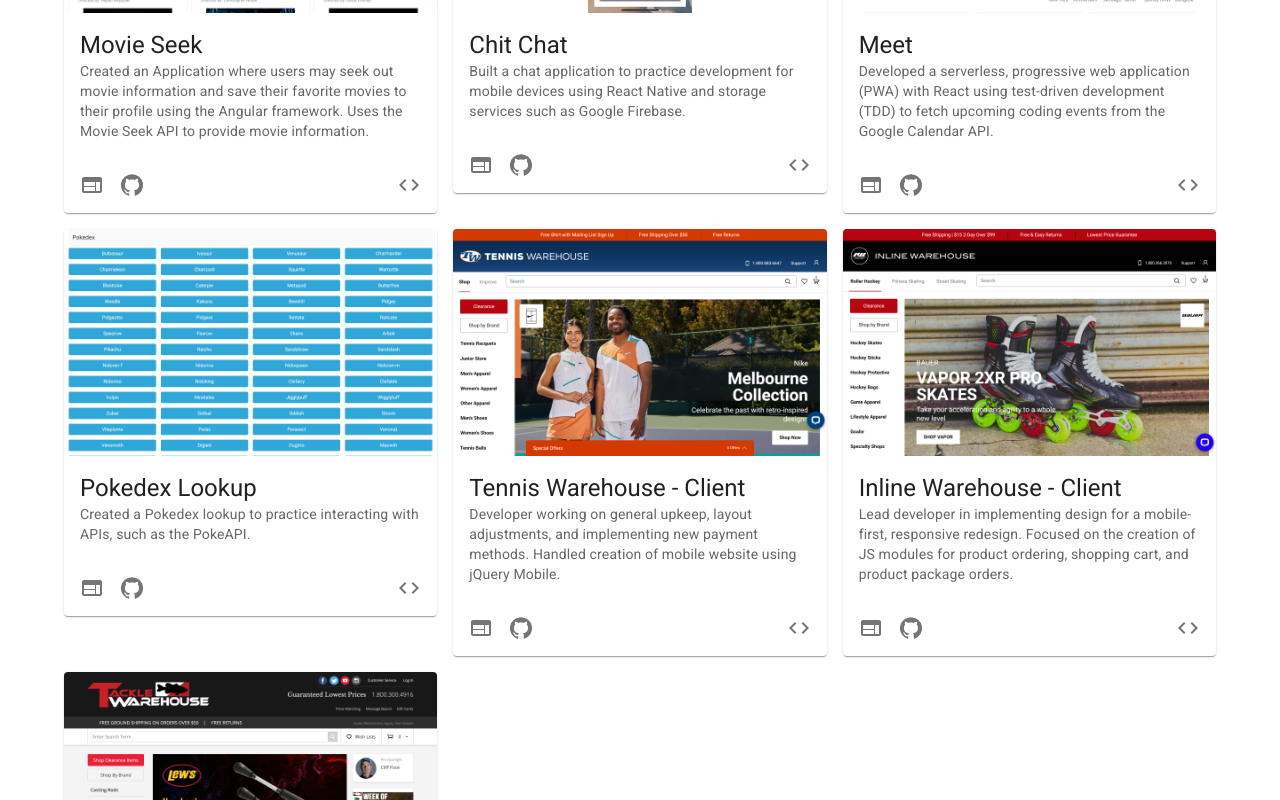
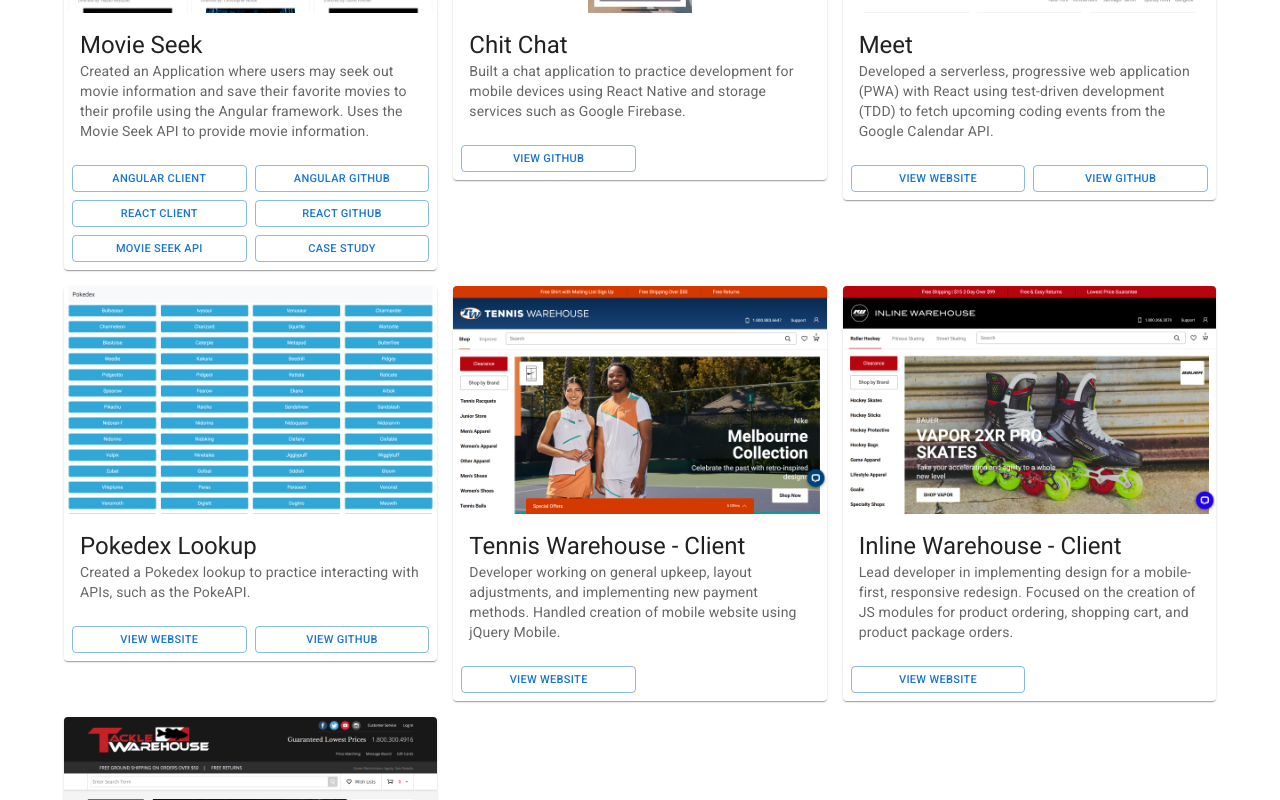
Before and after one commit to Alex-Guizar/my-portfolio, a React (Create React App) app: page / in a window 1280 px wide. Shown: the part 1720-2520 px from the top of the page. Built offline with nearby package versions, Linux system fonts and the light colour scheme.

Commit message:
Redesigned how the cards handled links. Removed skills from cards

```diff
--- a/src/components/ProjectCard.js
+++ b/src/components/ProjectCard.js
@@ -3,28 +3,13 @@
 
 // Material Components
 import Box from '@mui/material/Box';
-import { styled } from '@mui/material/styles';
+import Grid from '@mui/material/Grid';
 import Card from '@mui/material/Card';
 import CardMedia from '@mui/material/CardMedia';
 import CardContent from '@mui/material/CardContent';
 import CardActions from '@mui/material/CardActions';
-import Collapse from '@mui/material/Collapse';
-import IconButton from '@mui/material/IconButton';
+import Button from '@mui/material/Button';
 import Typography from '@mui/material/Typography';
-import GitHubIcon from '@mui/icons-material/GitHub';
-import WebIcon from '@mui/icons-material/Web';
-import CodeIcon from '@mui/icons-material/Code';
-
-const ExpandMore = styled((props) => {
-  const { expand, ...other } = props;
-  return <IconButton {...other} />;
-})(({ theme, expand }) => ({
-  transform: !expand ? 'rotate(0deg)' : 'rotate(180deg)',
-  marginLeft: 'auto',
-  transition: theme.transitions.create('transform', {
-    duration: theme.transitions.duration.shortest,
-  }),
-}));
 
 const ProjectCard = ({ project }) => {
   const [expanded, setExpanded] = React.useState(false);
@@ -57,43 +42,21 @@
       </CardContent>
 
       <CardActions disableSpacing>
-        {project.website !== ''
-          ? <IconButton aria-label="Visit project Website" href={project.website} target="_blank" rel="noreferrer">
-              <WebIcon />
-            </IconButton>
-          : ''
-        }
-
-        {project.github !== ''
-          ? <IconButton aria-label="Visit project GitHub" href={project.github} target="_blank" rel="noreferrer">
-              <GitHubIcon />
-            </IconButton>
-          : ''
-        }
-
-        {project.skills.length
-          ? <ExpandMore
-            expand={expanded}
-            onClick={handleExpandClick}
-            aria-expanded={expanded}
-            aria-label="Show Skills"
-          >
-            <CodeIcon />
-          </ExpandMore>
-          : ''
-        }
+        <Grid container spacing={1}>
+          {project.links.map((link) => (
+            <Grid item key={link._id} xs={6}>
+              <Button
+                variant="outlined"
+                size="small"
+                sx={{
+                  fontSize: 11,
+                  width: '100%'
+                }}
+              >{link.name}</Button>
+            </Grid>
+          ))}
+        </Grid>
       </CardActions>
-
-      {project.skills.length
-        ? <Collapse in={expanded} timeout="auto" unmountOnExit>
-          <CardContent>
-            <Typography paragraph>Skills Used:</Typography>
-
-            <Typography paragraph>{project.skills.map((skill, i) => skill + (i + 1 !== project.skills.length ? ', ': ' '))}</Typography>
-          </CardContent>
-        </Collapse>
-        : ''
-      }
     </Card>
   );
 }
```
